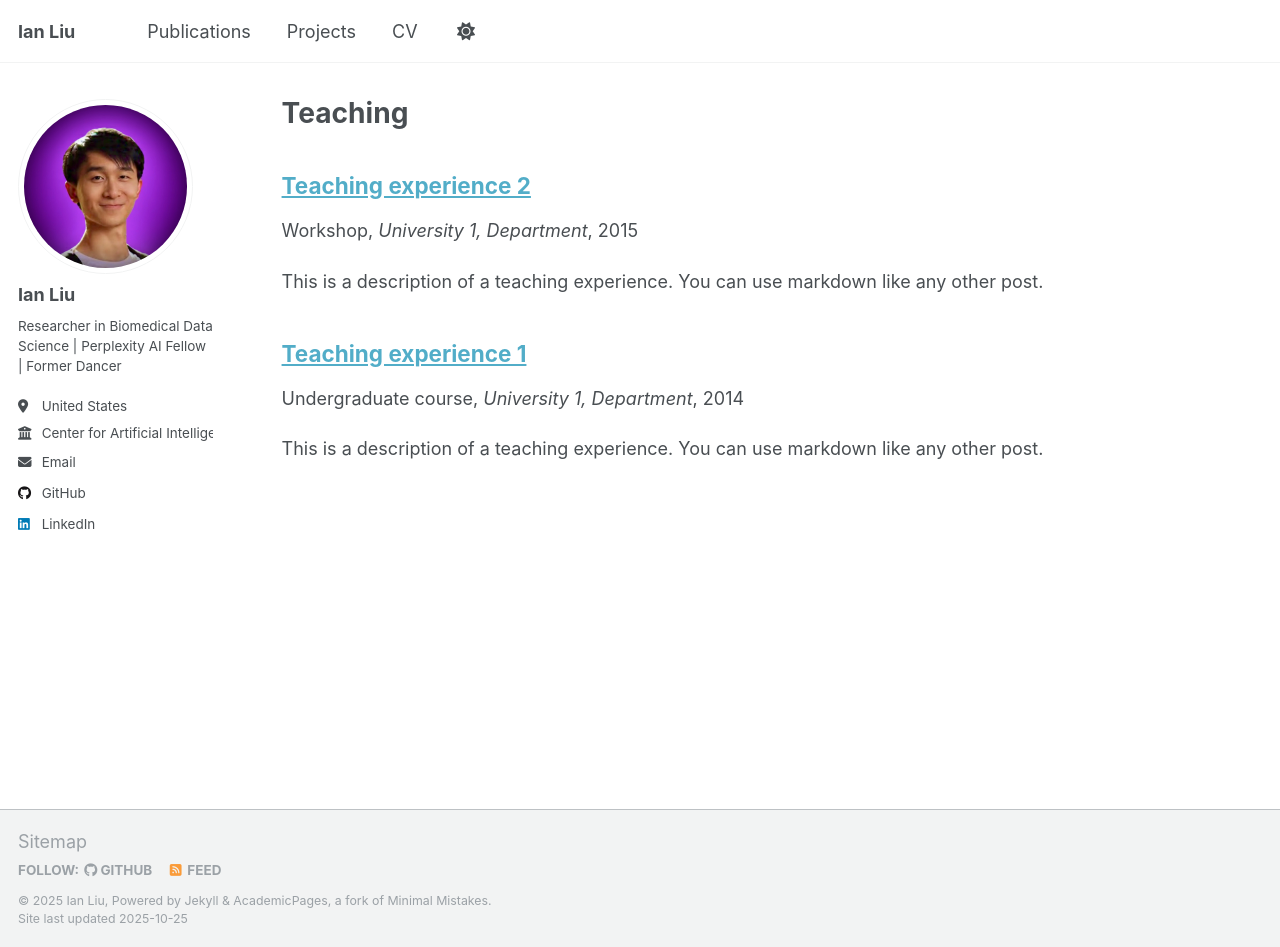
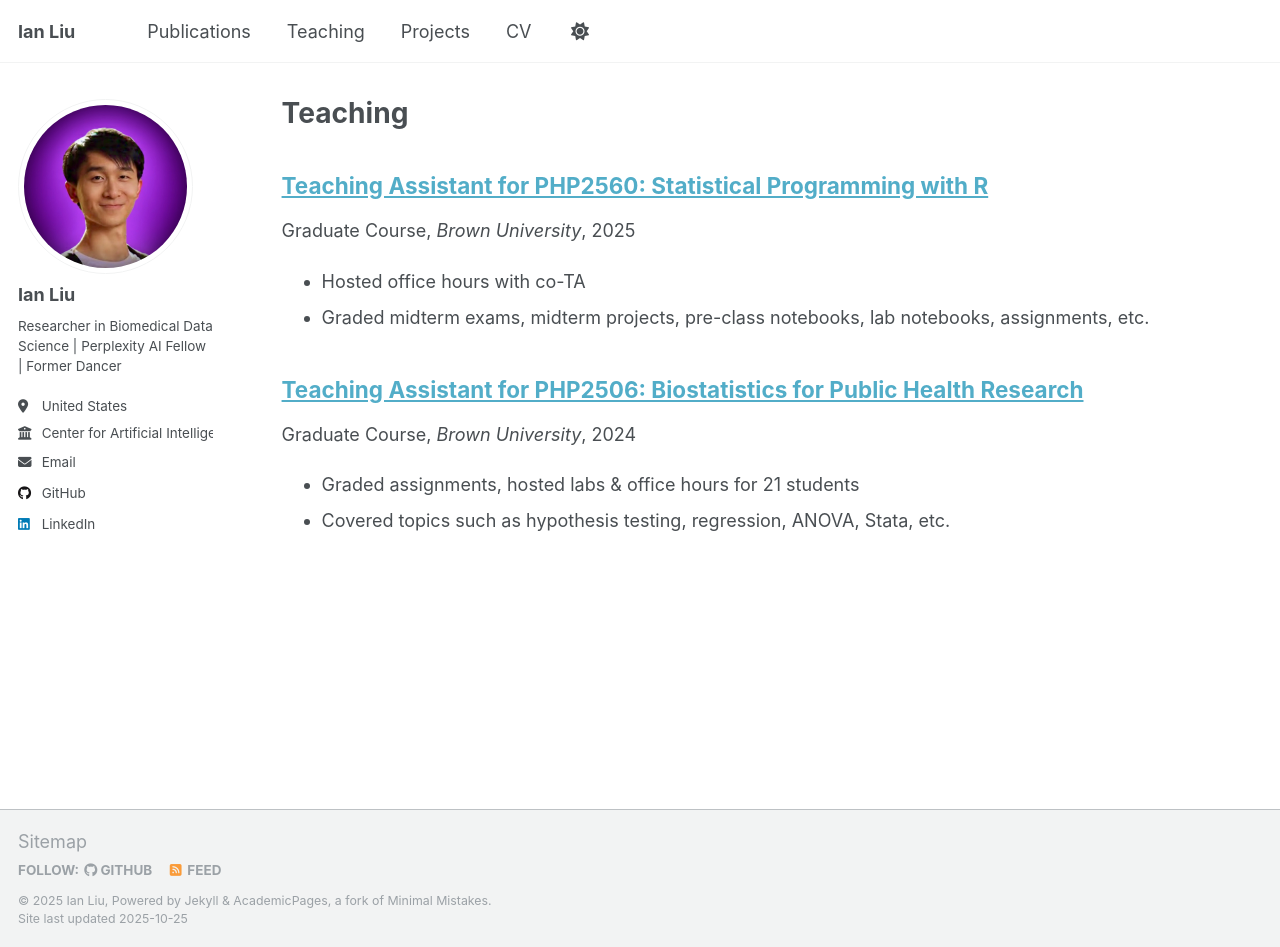
Before and after one commit to Ianyliu/ianyliu.github.io, a Jekyll site: the page built from _pages/teaching.html, in a window 1280 px wide and 947 px high. Built offline with Jekyll 4.4.1, drawn with Linux system fonts in a browser that asks for light colours.

Commit message:
Add Teaching

```diff
--- a/_data/navigation.yml
+++ b/_data/navigation.yml
@@ -14,8 +14,8 @@ main:
   # - title: "Talks"
   #   url: /talks/
 
-  # - title: "Teaching"
-  #   url: /teaching/
+  - title: "Teaching"
+    url: /teaching/
 
   - title: "Projects"
     url: /portfolio/
--- a/_teaching/2014-spring-teaching-1.md
+++ /dev/null
@@ -1,20 +0,0 @@
----
-title: "Teaching experience 1"
-collection: teaching
-type: "Undergraduate course"
-permalink: /teaching/2014-spring-teaching-1
-venue: "University 1, Department"
-date: 2014-01-01
-location: "City, Country"
----
-
-This is a description of a teaching experience. You can use markdown like any other post.
-
-Heading 1
-======
-
-Heading 2
-======
-
-Heading 3
-======
--- a/_teaching/2015-spring-teaching-2.md
+++ /dev/null
@@ -1,20 +0,0 @@
----
-title: "Teaching experience 2"
-collection: teaching
-type: "Workshop"
-permalink: /teaching/2015-spring-teaching-1
-venue: "University 1, Department"
-date: 2015-01-01
-location: "City, Country"
----
-
-This is a description of a teaching experience. You can use markdown like any other post.
-
-Heading 1
-======
-
-Heading 2
-======
-
-Heading 3
-======
--- /dev/null
+++ b/_teaching/2024-fall-semester.md
@@ -0,0 +1,12 @@
+---
+title: "Teaching Assistant for PHP2506: Biostatistics for Public Health Research"
+collection: teaching
+type: "Graduate Course"
+permalink: /teaching/2024-fall-semester
+venue: "Brown University"
+date: 2024-09-01
+location: "Providence, USA"
+---
+
+- Graded assignments, hosted labs & office hours for 21 students
+- Covered topics such as hypothesis testing, regression, ANOVA, Stata, etc.
--- /dev/null
+++ b/_teaching/2025-fall-semester.md
@@ -0,0 +1,12 @@
+---
+title: "Teaching Assistant for PHP2560: Statistical Programming with R"
+collection: teaching
+type: "Graduate Course"
+permalink: /teaching/2025-fall-semester
+venue: "Brown University"
+date: 2025-09-01
+location: "Providence, USA"
+---
+
+- Hosted office hours with co-TA
+- Graded midterm exams, midterm projects, pre-class notebooks, lab notebooks, assignments, etc.
```
